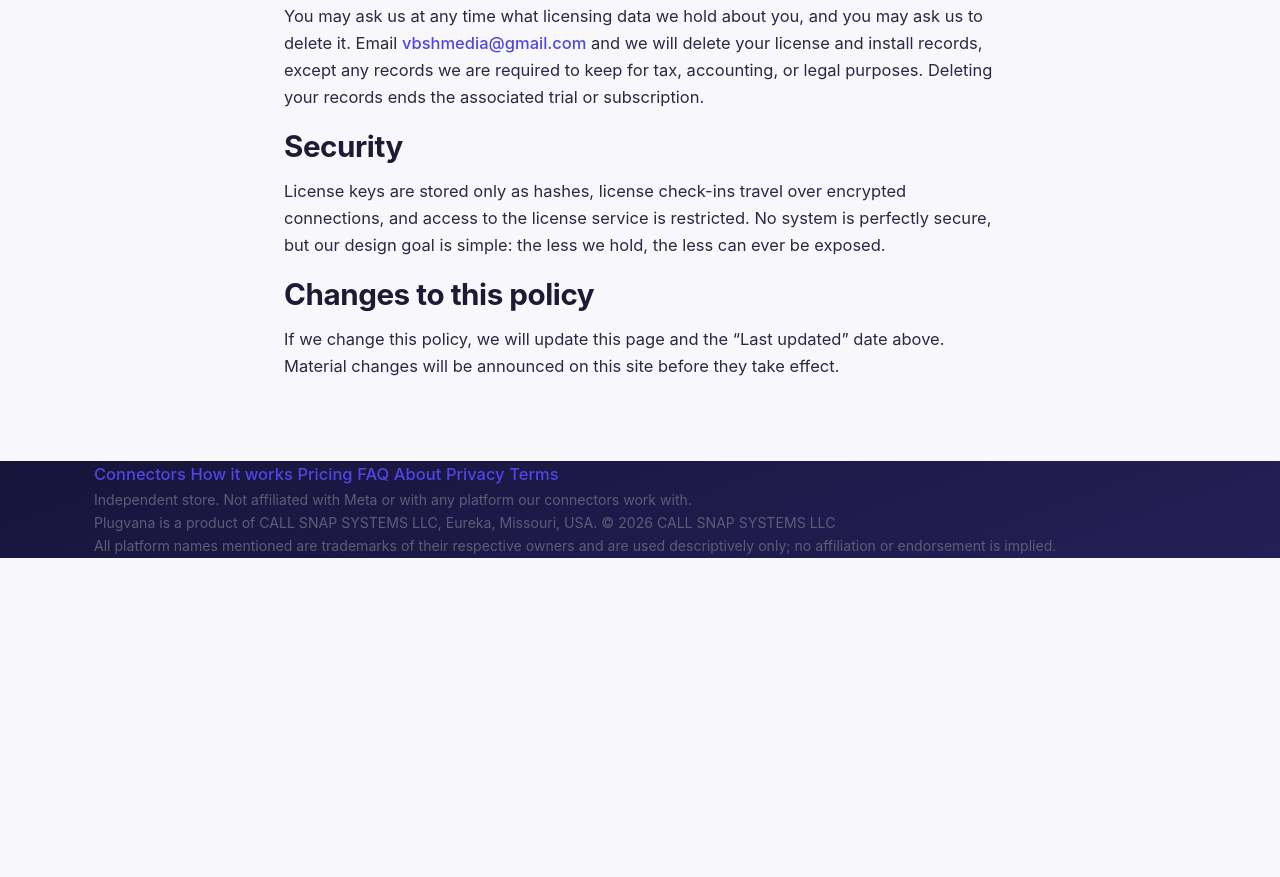
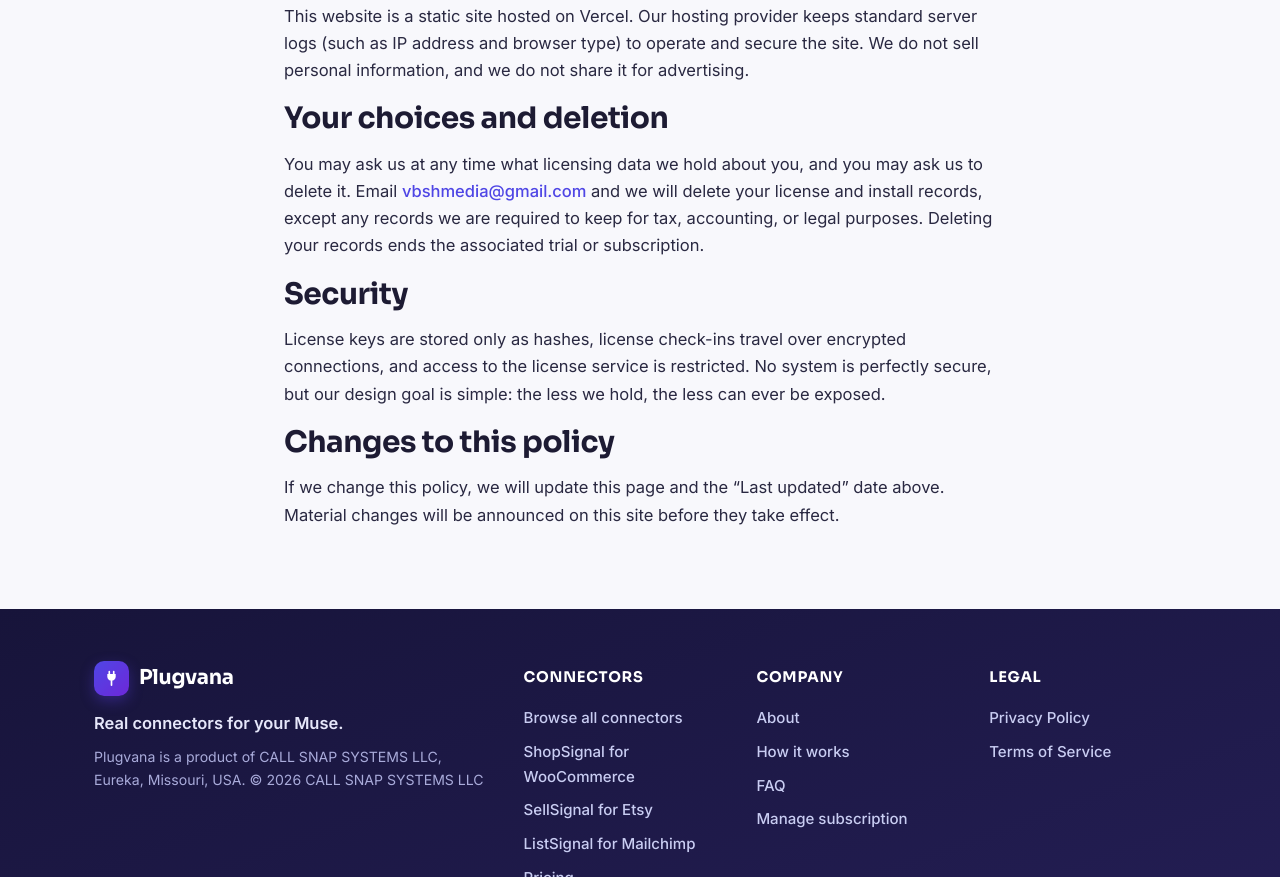
Before and after one commit to babusriharsha/connector-store, a plain HTML site: page site/privacy.html in a window 1280 px wide. Shown: the part 1923-2800 px from the top of the page. Before the commit the page ends 2481 px from the top, so only its background shows below. Drawn offline with Linux system fonts and the light colour scheme.

Commit message:
Plugvana website: launch-fix + full redesign (part 6/6, privacy page chrome)

```diff
--- a/site/privacy.html
+++ b/site/privacy.html
@@ -11,13 +11,23 @@
 <meta property="og:type" content="website">
 <meta property="og:url" content="https://plugvana.com/privacy.html">
 <link rel="stylesheet" href="styles.css">
+<link rel="preconnect" href="https://fonts.googleapis.com">
+<link rel="preconnect" href="https://fonts.gstatic.com" crossorigin>
+<link href="https://fonts.googleapis.com/css2?family=Inter:wght@400;500;600;700&family=Sora:wght@600;700;800&display=swap" rel="stylesheet">
+<link rel="icon" type="image/svg+xml" href="assets/favicon.svg">
 </head>
 <body>
 
 <header class="site-header">
   <div class="wrap header-inner">
-    <a class="brand" href="index.html">Plug<span>vana</span></a>
-    <nav class="main-nav" aria-label="Main">
+    <a class="brand" href="index.html" aria-label="Plugvana — home">
+      <span class="brand-mark" aria-hidden="true"><svg viewBox="0 0 24 24" width="19" height="19"><path d="M9.2 3.2v3.1M14.8 3.2v3.1" stroke="#fff" stroke-width="2.1" stroke-linecap="round"/><path d="M6.7 6.3h10.6v3.3c0 3.1-2.3 5.3-5.3 5.3s-5.3-2.2-5.3-5.3V6.3z" fill="#fff"/><path d="M12 14.9v5.6" stroke="#fff" stroke-width="2.1" stroke-linecap="round"/></svg></span>
+      <span class="brand-word">Plugvana</span>
+    </a>
+    <button class="nav-toggle" type="button" aria-expanded="false" aria-controls="site-nav" aria-label="Toggle navigation menu">
+      <svg viewBox="0 0 24 24" width="22" height="22" fill="none" stroke="currentColor" stroke-width="2.1" stroke-linecap="round" aria-hidden="true"><path d="M4 7h16M4 12h16M4 17h16"/></svg>
+    </button>
+    <nav class="main-nav" id="site-nav" aria-label="Main">
       <a href="index.html#connectors">Connectors</a>
       <a href="how-it-works.html">How it works</a>
       <a href="pricing.html">Pricing</a>
@@ -25,7 +35,7 @@
       <a href="about.html">About</a>
     </nav>
     <form class="header-search" action="index.html" method="get" role="search">
-      <label class="small" for="header-search-input" style="position:absolute;left:-9999px">Search connectors</label>
+      <label class="sr-only" for="header-search-input">Search connectors</label>
       <input id="header-search-input" name="q" type="search" placeholder="Search connectors…" autocomplete="off">
       <button class="btn" type="submit">Search</button>
     </form>
@@ -44,6 +54,9 @@
       <h2>How our connectors work — and why we see so little</h2>
       <p>Our connectors run <strong>inside your own Muse, on your machine</strong>. When a connector reads your store, shop, or account, that data moves between the platform and your Muse. It does not pass through our servers. Your platform credentials (API keys, sign-ins) are entered only through Muse&rsquo;s secure connection flow and are never sent to us, never shown in chat, and never written to our systems.</p>
 
+      <h2>Free trials are anonymous</h2>
+      <p>Free trials are anonymous — <strong>no email, no account, no card</strong>. During a trial, the connector sends only an <strong>install ID</strong> and a <strong>one-way hash of the shop/account identity</strong> (see below), so we can run the trial without knowing who you are.</p>
+
       <h2>What we collect</h2>
       <p>To run trials and subscriptions, our license service collects only licensing metadata:</p>
       <ul>
@@ -52,7 +65,7 @@
         <li><strong>Product and version</strong> of the connector, its <strong>activation and trial dates</strong>, and <strong>check-in timestamps</strong> (the connector confirms its license status at most once a day).</li>
         <li><strong>License key hash</strong> — we store a hash of your license key, not the key itself.</li>
         <li><strong>Subscription status</strong> mirrored from Stripe (for example: trialing, active, cancelled), so the connector knows whether to run.</li>
-        <li><strong>Your email address</strong>, captured from Stripe Checkout, used to deliver your license key and for billing support. The key-delivery record is deleted once your key has been delivered.</li>
+        <li><strong>Your email address</strong> — only when you buy: Stripe collects your email for payment at checkout. We use that email only to deliver your license key and for billing support and receipts. The delivery record (including the plaintext key) is deleted after delivery.</li>
       </ul>
       <p>An install ID and a shop hash are pseudonymous identifiers — we treat them as personal data under this policy, and we do not claim we &ldquo;collect nothing&rdquo;.</p>
 
@@ -85,19 +98,39 @@
 </main>
 
 <footer class="site-footer">
-  <div class="wrap footer-inner">
-    <div class="footer-links">
-      <a href="index.html#connectors">Connectors</a>
+  <div class="wrap footer-grid">
+    <div class="footer-brand">
+      <a class="brand brand-light" href="index.html" aria-label="Plugvana — home">
+        <span class="brand-mark" aria-hidden="true"><svg viewBox="0 0 24 24" width="19" height="19"><path d="M9.2 3.2v3.1M14.8 3.2v3.1" stroke="#fff" stroke-width="2.1" stroke-linecap="round"/><path d="M6.7 6.3h10.6v3.3c0 3.1-2.3 5.3-5.3 5.3s-5.3-2.2-5.3-5.3V6.3z" fill="#fff"/><path d="M12 14.9v5.6" stroke="#fff" stroke-width="2.1" stroke-linecap="round"/></svg></span>
+        <span class="brand-word">Plugvana</span>
+      </a>
+      <p class="footer-tag">Real connectors for your Muse.</p>
+      <p class="small">Plugvana is a product of CALL SNAP SYSTEMS LLC, Eureka, Missouri, USA. © 2026 CALL SNAP SYSTEMS LLC</p>
+    </div>
+    <nav class="footer-col" aria-label="Connectors">
+      <h4>Connectors</h4>
+      <a href="index.html#connectors">Browse all connectors</a>
+      <a href="woocommerce.html">ShopSignal for WooCommerce</a>
+      <a href="etsy.html">SellSignal for Etsy</a>
+      <a href="mailchimp.html">ListSignal for Mailchimp</a>
+      <a href="pricing.html">Pricing</a>
+    </nav>
+    <nav class="footer-col" aria-label="Company">
+      <h4>Company</h4>
+      <a href="about.html">About</a>
       <a href="how-it-works.html">How it works</a>
-      <a href="pricing.html">Pricing</a>
       <a href="faq.html">FAQ</a>
-      <a href="about.html">About</a>
-      <a href="privacy.html">Privacy</a>
-      <a href="terms.html">Terms</a>
-    </div>
-    <p class="small muted" style="margin:0">Independent store. Not affiliated with Meta or with any platform our connectors work with.</p>
-    <p class="small muted" style="margin:0">Plugvana is a product of CALL SNAP SYSTEMS LLC, Eureka, Missouri, USA. © 2026 CALL SNAP SYSTEMS LLC</p>
-    <p class="small muted" style="margin:0">All platform names mentioned are trademarks of their respective owners and are used descriptively only; no affiliation or endorsement is implied.</p>
+      <a href="manage.html">Manage subscription</a>
+    </nav>
+    <nav class="footer-col" aria-label="Legal">
+      <h4>Legal</h4>
+      <a href="privacy.html">Privacy Policy</a>
+      <a href="terms.html">Terms of Service</a>
+    </nav>
+  </div>
+  <div class="wrap footer-legal">
+    <p class="small">Independent store. Not affiliated with Meta or with any platform our connectors work with.</p>
+    <p class="small">All platform names mentioned are trademarks of their respective owners and are used descriptively only; no affiliation or endorsement is implied.</p>
   </div>
 </footer>
 
```
